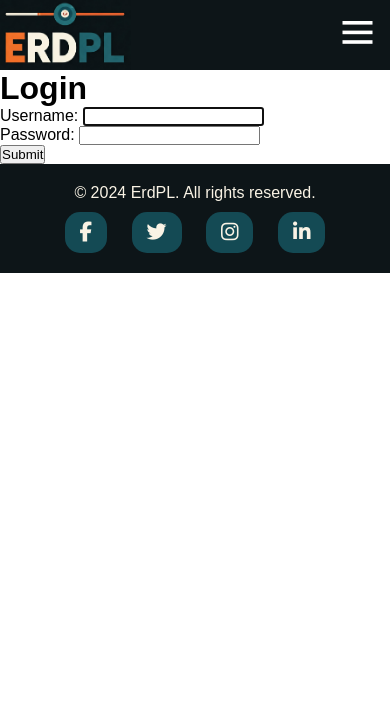
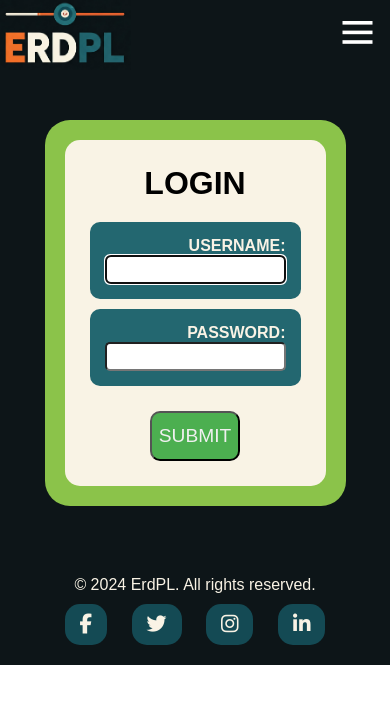
Before and after one commit to Jawrynx/ErdPL, a Django app: page /users/login/ in a window 390 px wide. Shown: the top 704 px of the page. Run offline with Django 5.2, Linux system fonts and the light colour scheme; some libraries are stand-ins or nearby versions.

Commit message:
Styled Login Form, Breakpoint: 400px so far

```diff
--- a/static/css/style.css
+++ b/static/css/style.css
@@ -16,6 +16,7 @@ body {
     --erdpl-text-secondary: #ef6f28; /* Orange text color */
     --erdpl-text-tertiary: #236770; /* Blue text color */
     --erdpl-text-quaternary: #144a54; /* Green text color */
+    --erdpl-color-green: #8BC34A;
 }
 
 
@@ -443,6 +444,107 @@ footer {
 
 
 
+/* Logins & Registrations */
+
+
+.form-container {
+    background-color: var(--erdpl-text-primary);
+    padding: 25px;
+    border-radius: 15px;
+    margin: 20px;
+}
+
+.outer {
+    background-color: var(--erdpl-color-green);
+    border-radius: 25px;
+    margin: 50px;
+}
+
+.form-container > form {
+    display: flex;
+    flex-direction: column;
+    align-items: center;
+}
+
+.form-container > form > div {
+    text-align: right;
+    margin-top: 10px;
+    background-color: var(--erdpl-text-tertiary);
+    padding: 15px;
+    border-radius: 10px;
+    color: var(--erdpl-text-primary);
+}
+
+.form-container > h1 {
+    text-align: center;
+    text-transform: uppercase;
+    font-weight: bold;
+    margin-bottom: 10px;
+}
+
+.form-container > form > button {
+    margin-top: 25px;
+    width: 90px;
+    height: 50px;
+    border-radius: 10px;
+    background-color: #4CAF50;
+    color: rgb(240, 240, 240);
+    font-family: 'Ubuntu', sans-serif;
+    font-size: 1.2rem;
+    text-transform: uppercase;
+    transition: 0.3s ease-in-out;
+}
+
+.form-container > form > button:hover {
+    background-color: var(--erdpl-text-secondary);
+    transition: 0.3s ease-in-out;
+}
+
+.form-container > form > div > input {
+    padding: 5px 0px;
+    border-radius: 5px;
+    max-width: 200px;
+}
+
+.form-container > form > div > label {
+    text-transform: uppercase;
+    font-weight: bold;
+}
+
+.form-container > form > ul > li {
+    width: 300px;
+    list-style: none;
+    background-color: var(--erdpl-text-secondary);
+    color: var(--erdpl-text-primary);
+    border-radius: 5px;
+    padding: 5px;
+    border: 2px solid darkred;
+}
+
+
+
+
+
+
+
+
+
+
+
+
+
+
+
+
+
+
+
+
+
+
+
+
+
 
 
 
--- a/users/templates/users/login.html
+++ b/users/templates/users/login.html
@@ -5,6 +5,9 @@
 {% endblock %}
 
 {% block content %}
+    <div class="center">
+        <div class="outer">
+            <div class="form-container">
                 <h1>Login</h1>
                 <form class="form-with-validation" action="{% url 'users:login' %}" method="post">
                     {% csrf_token %}
@@ -14,4 +17,7 @@
                     {% endif %}
                     <button class="form-submit">Submit</button>
                 </form>
+            </div>
+        </div>
+    </div>
 {% endblock %}
```
Also changed, not shown: db.sqlite3. Lines whose indentation alone changed are shown as unchanged.
